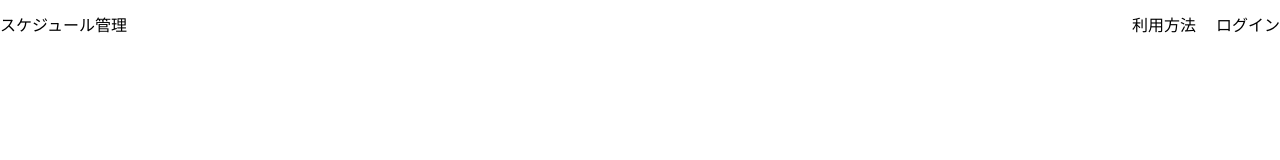
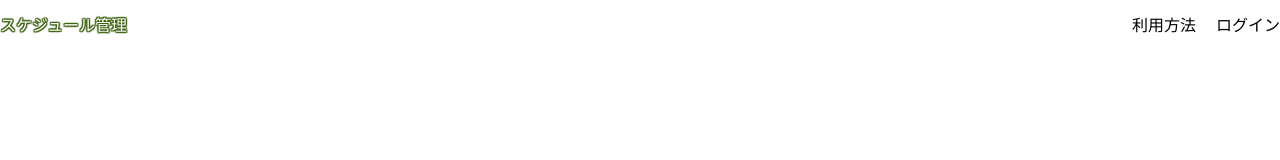
Before and after one commit to Hashimoto-Noriaki/react-calender-app, a React (Vite) app: page / in a window 1280 px wide. Shown: the top 160 px of the page. Built offline with nearby package versions, Linux system fonts and the light colour scheme.

Commit message:
logoにstyleを適用

```diff
--- a/src/components/atoms/TopPage.tsx
+++ b/src/components/atoms/TopPage.tsx
@@ -5,7 +5,7 @@ export const TopPage = () => {
         <div>
             <header className="leading-[50px]">
                 <div className="container mx-auto flex justify-between">
-                    <p>スケジュール管理</p>
+                    <p className="logo">スケジュール管理</p>
                     <nav>
                         <ul className="flex gap-5">
                             <li>利用方法</li>
```
